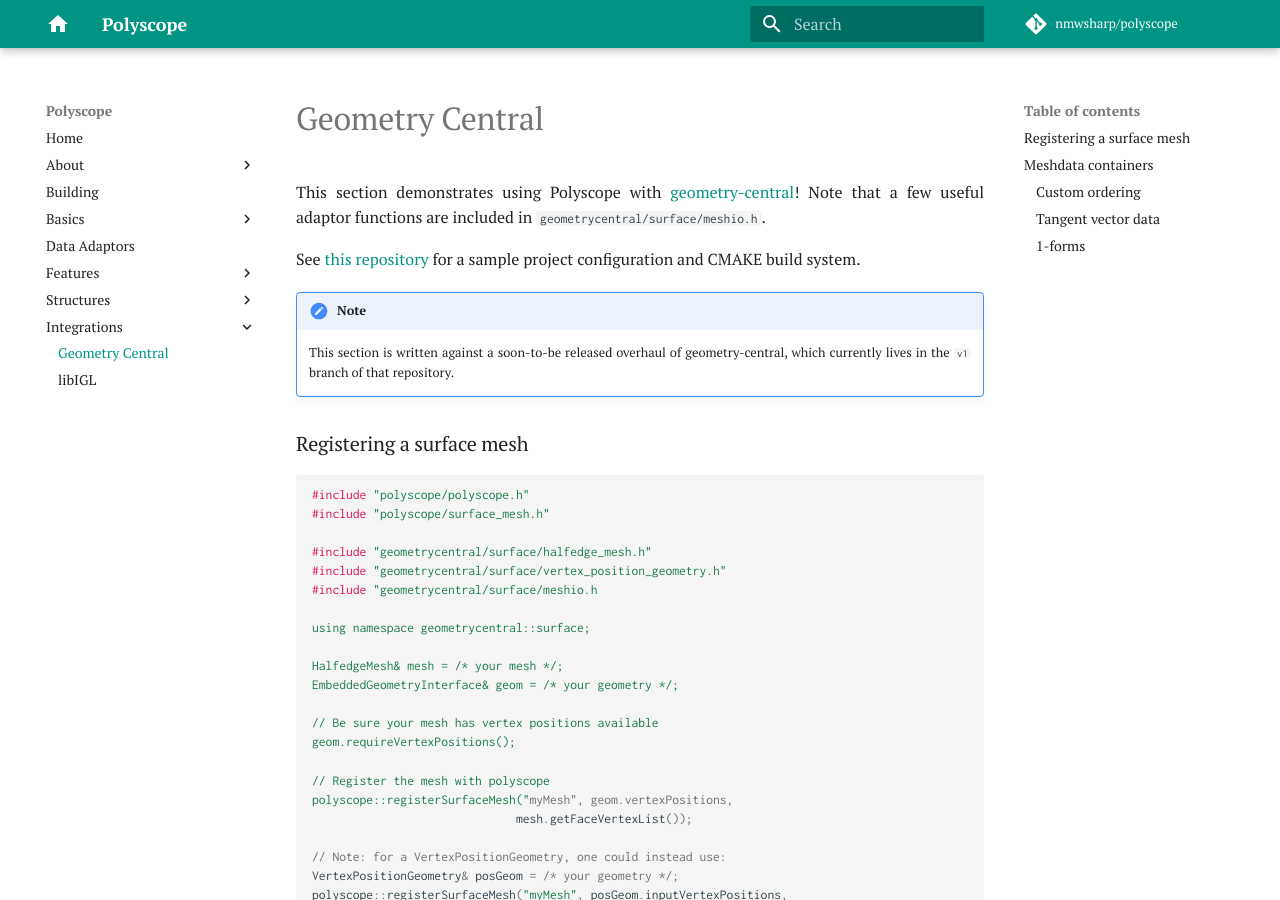
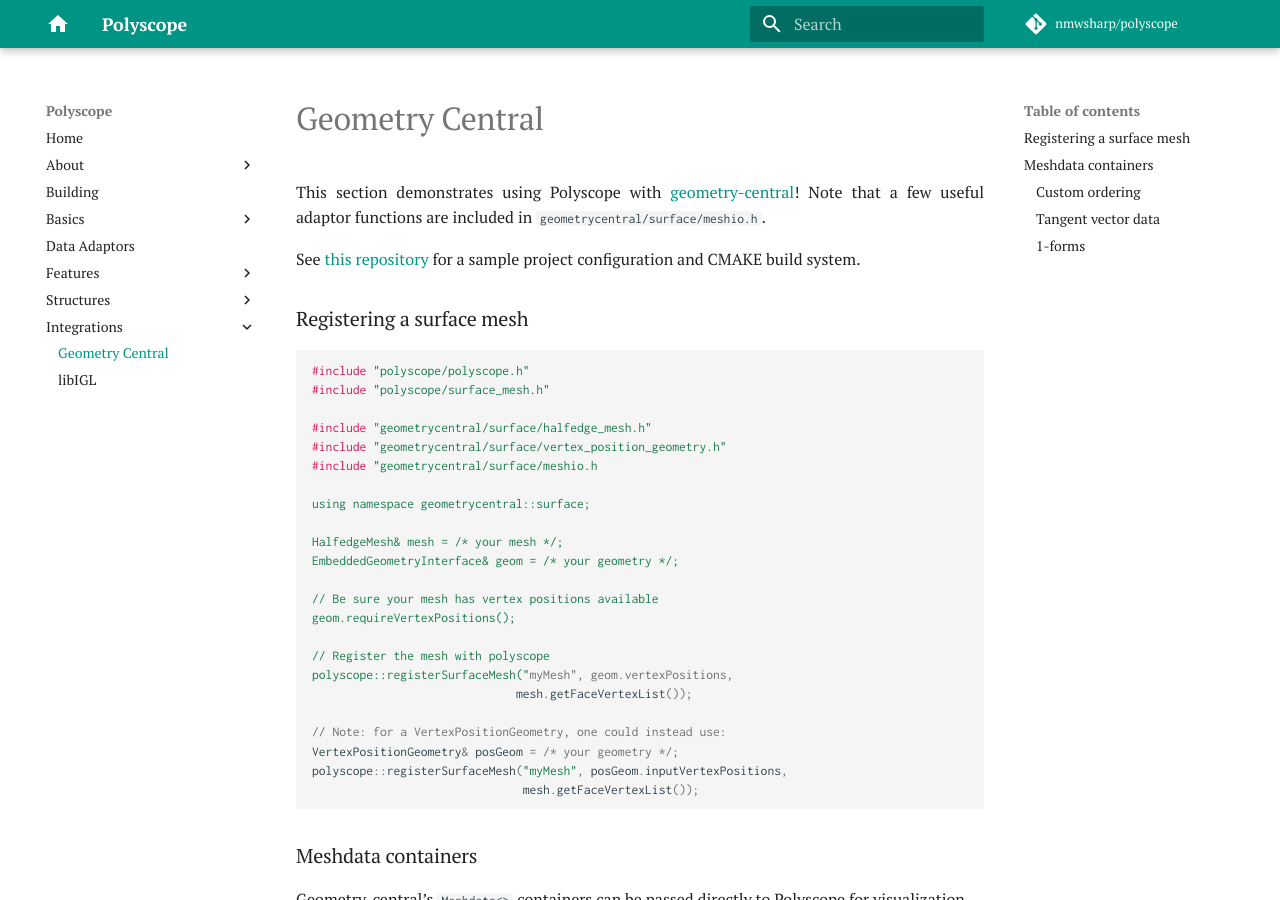
Before and after one commit to nmwsharp/polyscope-docs, an MkDocs documentation site: the page built from source/integrations/geometry_central/index.md, in a window 1280 px wide and 900 px high. Built offline with MkDocs 1.6.1 and Material for MkDocs 9.7.7, drawn with Linux system fonts in a browser that asks for light colours; comment, search, counter and statistics services are not loaded.

Commit message:
remove gc note

```diff
--- a/source/integrations/geometry_central/index.md
+++ b/source/integrations/geometry_central/index.md
@@ -1,9 +1,6 @@
 This section demonstrates using Polyscope with [geometry-central](https://geometry-central.net)! Note that a few useful adaptor functions are included in `geometrycentral/surface/meshio.h`.
 
 See [this repository](https://github.com/nmwsharp/gc-polyscope-project-template) for a sample project configuration and CMAKE build system.
-
-!!! note
-    This section is written against a soon-to-be released overhaul of geometry-central, which currently lives in the `v1` branch of that repository.
 
 ### Registering a surface mesh
 
```
